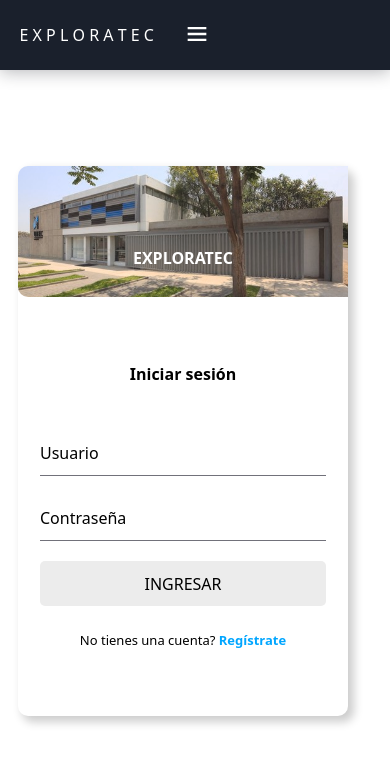
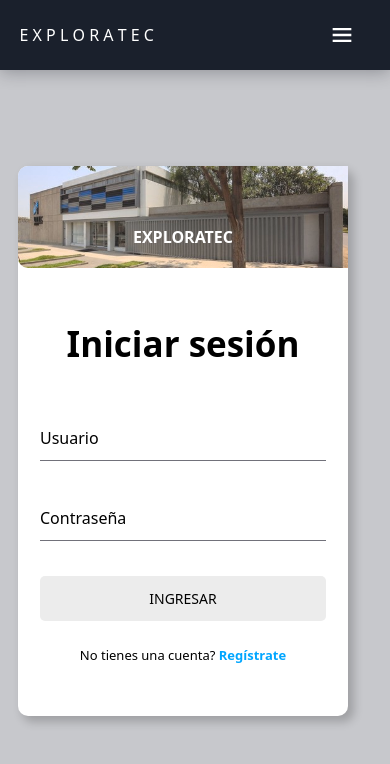
Before and after one commit to BenjaminVeli/ExploraTec, a React (Vite) app in the folder frontend/: page /login in a window 390 px wide. Shown: the top 764 px of the page. Built offline with nearby package versions, Linux system fonts and the light colour scheme.

Commit message:
Arreglos de diseño

```diff
--- a/frontend/src/pages/CreateForm.jsx
+++ b/frontend/src/pages/CreateForm.jsx
@@ -116,7 +116,11 @@ function CreateForm() {
                             </div>
                         </div>
 
-                        <input type="submit" value="Submit"></input>
+                        <div className="md:col-span-5 text-right">
+                            <div className="inline-flex items-end">
+                                <button type="submit" className="button--submit text-white font-bold py-2 px-4 rounded">Enviar</button>
+                            </div>
+                        </div>
 
                     </form>
 
--- a/frontend/src/pages/Home.jsx
+++ b/frontend/src/pages/Home.jsx
@@ -42,7 +42,6 @@ function Home() {
             <HeaderAuth handleLogout={handleLogout} />
 
             <div>
-                <h2>Notes</h2>
                 {notes.map((note) => (
                     <Note note={note} onDelete={deleteNote} key={note.id} />
                 ))}
--- a/frontend/src/pages/Inicio.jsx
+++ b/frontend/src/pages/Inicio.jsx
@@ -3,6 +3,7 @@ import Header from "../components/Header"
 function Inicio() {
     return <div>
         <Header />
+
     </div>
 }
 
--- a/frontend/src/pages/Register.jsx
+++ b/frontend/src/pages/Register.jsx
@@ -63,7 +63,7 @@ function Register() {
                 </div>
                 <div className="input-field">
                   <button className="submit" type="submit">
-                    Registrarse
+                    REGISTRARSE
                   </button>
                 </div>
                 <div className="signin">
--- a/frontend/src/styles/Form.css
+++ b/frontend/src/styles/Form.css
@@ -67,16 +67,12 @@ position: relative;
 width: 330px;
 box-sizing: border-box;
 }
-img{
-  width: 35px;
-  position: absolute;
-  top: 30px;
-  left: 30px;
-}
+
 .input-box h2{
   font-weight: 700;
   text-align: center;
   margin-bottom: 45px;
+  font-size: 35px;
 }
 .input-field{
   display: flex;
@@ -91,7 +87,7 @@ img{
   border: none;
   border-bottom: 1px solid rgba(0, 0, 0, 0.2);
   outline: none;
-  margin-bottom: 20px;
+  margin-bottom: 35px;
   color: #40414a;
 }
 .input-box .input-field label{
@@ -103,17 +99,17 @@ img{
 }
 .input-field input:focus ~ label
  {
-  top: -10px;
+  top: -25px;
   font-size: 13px;
 }
 .input-field input:valid ~ label
 {
- top: -10px;
+ top: -25px;
  font-size: 13px;
  color: #5d5076;
 }
 .input-field .input:focus, .input-field .input:valid{
-  border-bottom: 1px solid #743ae1;
+  border-bottom: 1px solid rgb(58, 89, 225);
 }
 .submit{
   border: none;
@@ -122,6 +118,8 @@ img{
   background: #ececec;
   border-radius: 5px;
   transition: .4s;
+  font-size: 14px;
+  font-weight: 500;
 }
 .submit:hover{
   background: rgba(37, 95, 156, 0.937);
@@ -186,12 +184,7 @@ p {
   .side-image{
       border-radius: 10px 10px 0 0;
   }
-  img{
-      width: 35px;
-      position: absolute;
-      top: 20px;
-      left: 47%;
-  }
+
   .text{
       position: absolute;
       top: 70%;
--- a/frontend/src/styles/header.css
+++ b/frontend/src/styles/header.css
@@ -7,6 +7,7 @@
 
 body {
     font-family: 'Poppins', sans-serif;
+    background-color: #C7C8CC;
 }
 
 .menu {
```
Also changed, not shown: frontend/src/styles/LoadingIndicator.css (deleted, +0 -23 lines), frontend/src/styles/CreateForm.css, frontend/src/styles/Note.css (line endings or trailing spaces), frontend/src/styles/inicio.css (added).
